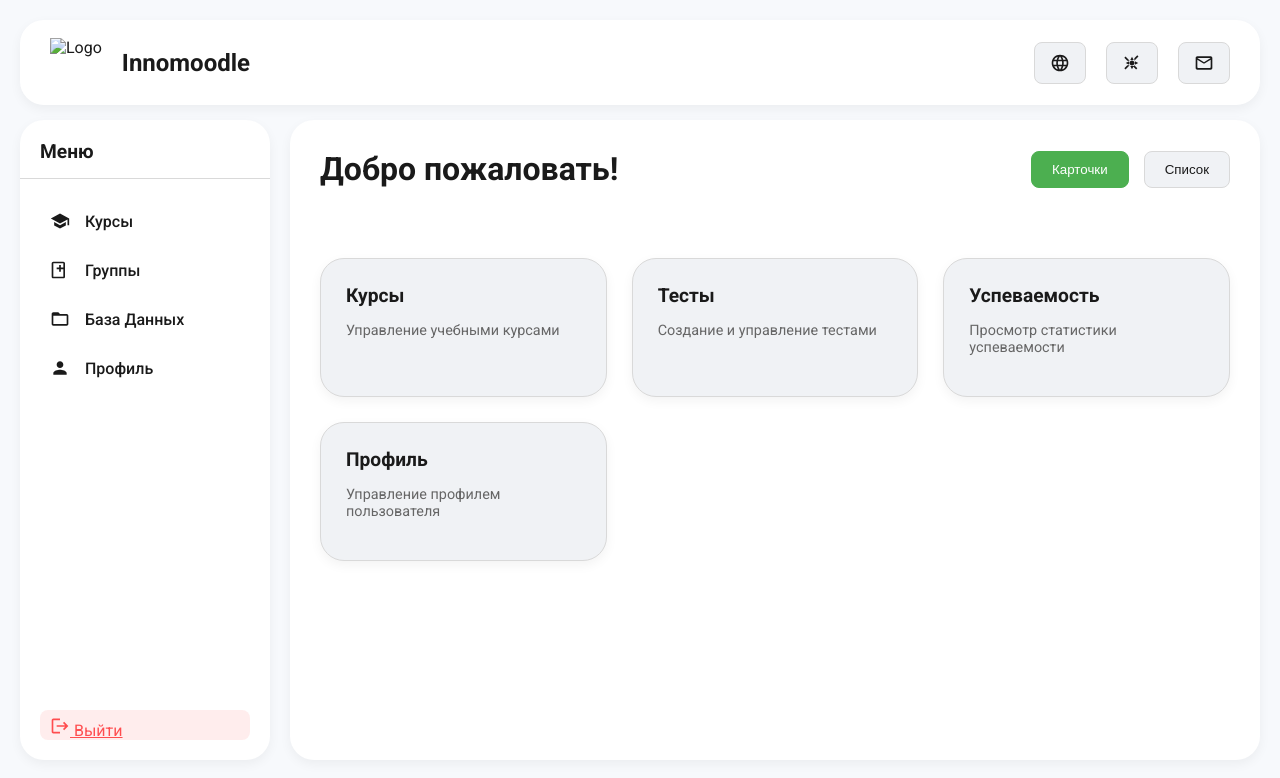
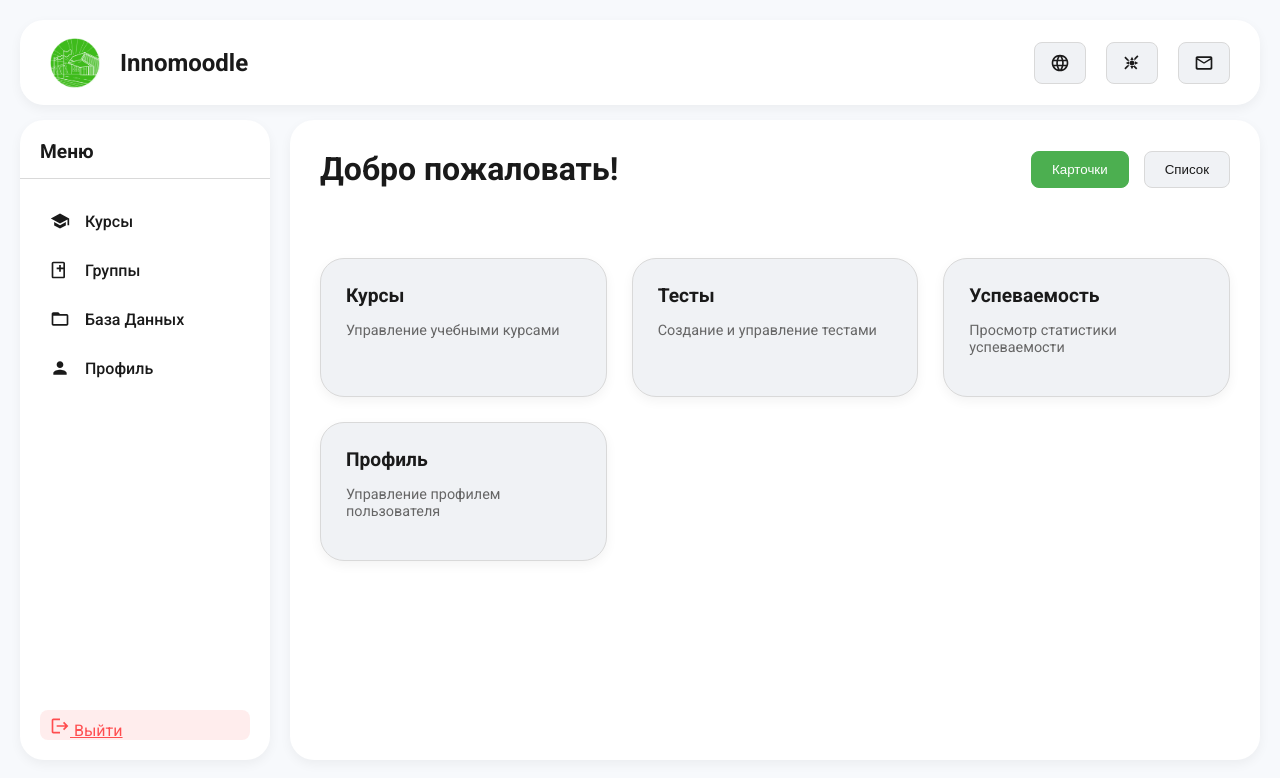
Before and after one commit to Troshkins/InnoMoodle, a plain HTML site: page frontend/home.html in a window 1280 px wide. Drawn offline with Linux system fonts and the light colour scheme; the site is published under a folder, as on GitHub Pages, so addresses that start at the root find nothing.

Commit message:
logo location fix

```diff
--- a/frontend/home.html
+++ b/frontend/home.html
@@ -756,7 +756,7 @@
 <body>
   <div class="top-toolbar">
     <div class="toolbar-left">
-      <img src="/assets/logo.png" alt="Logo" class="toolbar-logo">
+      <img src="./assets/logo.png" alt="Logo" class="toolbar-logo">
       <h1 class="toolbar-title">Innomoodle</h1>
     </div>
 
```
Also changed, not shown: frontend/login.html (+1 -1 lines).
